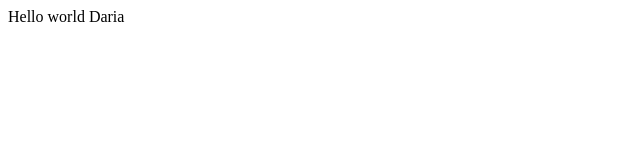
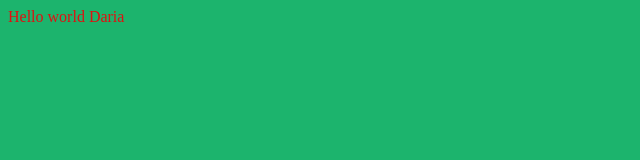
Before and after one commit to DariaSzczepaniak/js-lessons, a plain HTML site: page index.html in a window 1280 px wide. Shown: the whole page, without its empty margins (0-640 px from the left). Drawn offline with Linux system fonts and the light colour scheme.

Commit message:
commit 2.0

```diff
--- a/index.html
+++ b/index.html
@@ -1,5 +1,15 @@
 <!DOCTYPE html>
 <html lang="en">
+    <title>Background</title>
+    <style>
+        /* CSS for changing background */
+        body {
+            /* Change background color */
+            background-color: #1cb46d; /* Example color */
+            /* Set default text color for the entire body */
+            color: #e01010; /* Example color */
+        }
+    </style>
 <head>
     <meta charset="UTF-8">
     <meta name="viewport" content="width=, initial-scale=1.0">
```
